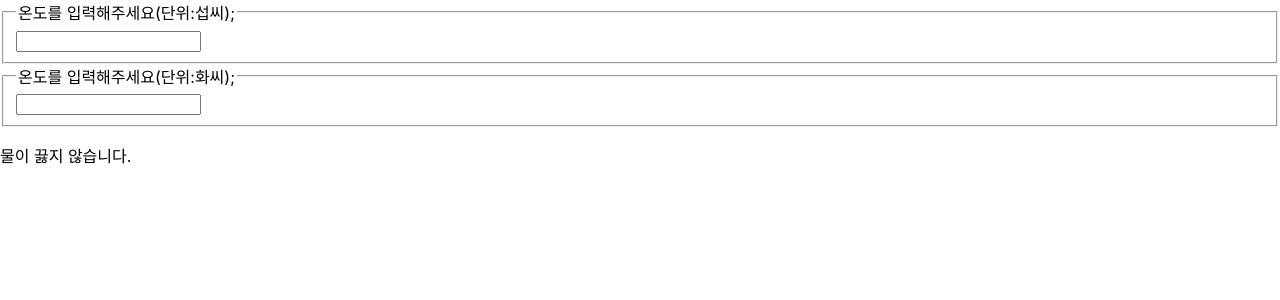
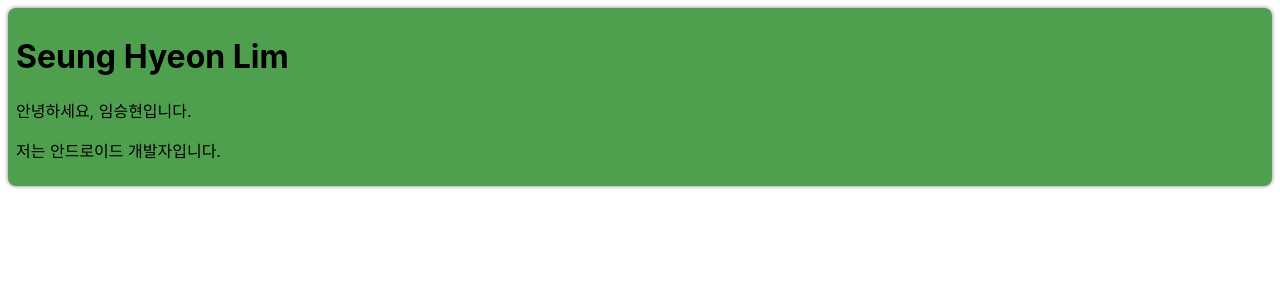
Before and after one commit to kevinlim17/react-practice, a React (Create React App) app in the folder sample-app/: page / in a window 1280 px wide. Shown: the top 300 px of the page. Built offline with nearby package versions, Linux system fonts and the light colour scheme.

Commit message:
Add: Learn about composition

```diff
--- /dev/null
+++ b/sample-app/src/Chapter_Composition/Card.jsx
@@ -0,0 +1,20 @@
+function Card(props) {
+    const { title, backgroundColor, children } = props;
+
+    return (
+        <div
+            style={{
+                margin: 8,
+                padding: 8,
+                borderRadius: 8,
+                boxShadow: "0px 0px 4px grey",
+                backgroundColor: backgroundColor || "white",
+            }}
+        >
+            {title && <h1>{title}</h1>}
+            {children}
+        </div>
+    );
+}
+
+export default Card;
--- /dev/null
+++ b/sample-app/src/Chapter_Composition/ProfileCard.jsx
@@ -0,0 +1,12 @@
+import Card from "./Card";
+
+function ProfileCard(props) {
+    return (
+        <Card title="Seung Hyeon Lim" backgroundColor="#4ea04e">
+            <p>안녕하세요, 임승현입니다.</p>
+            <p>저는 안드로이드 개발자입니다.</p>
+        </Card>
+    );
+}
+
+export default ProfileCard;
--- a/sample-app/src/index.js
+++ b/sample-app/src/index.js
@@ -15,14 +15,15 @@
 import LandingPage from './Chapter_CondRendering/LandingPage';
 import AttendanceBook from './Chapter_List_and_Key/AttendanceBook';
 import SignUp from './Chapter_Forms/SignUp';
+import Calculator from './Chapter_SharedState/Calculator';
 */
 
-import Calculator from './Chapter_SharedState/Calculator';
+import ProfileCard from './Chapter_Composition/ProfileCard';
 
 const root = ReactDOM.createRoot(document.getElementById('root'));
 root.render(
   <React.StrictMode>
-    <Calculator />
+    <ProfileCard />
   </React.StrictMode>
 );
 
```
